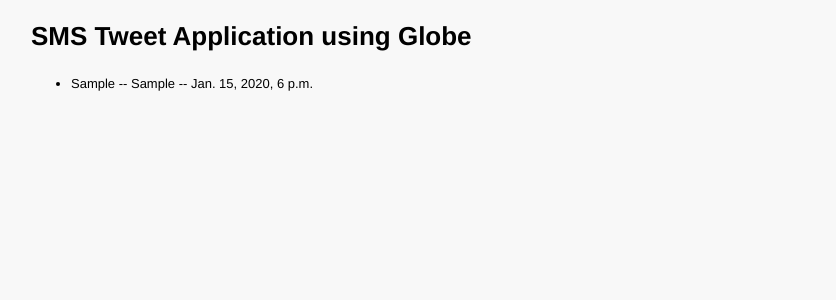
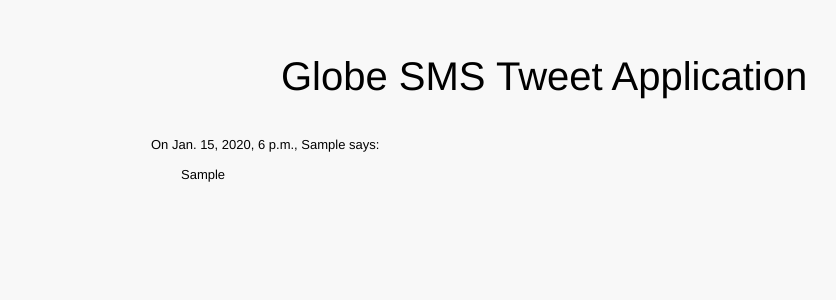
Before and after one commit to FrancisPlaza/sms-tweet, a Django app: page / in a window 1280 px wide. Shown: the top 300 px of the page, without its empty margins (129-965 px from the left). Run offline with Django 3.2, Linux system fonts and the light colour scheme; tables that the repository leaves empty hold one stand-in row (values such as "Sample post"); some libraries are stand-ins or nearby versions.

Commit message:
Updated page styling

```diff
--- a/smstweet/static/css/style.css
+++ b/smstweet/static/css/style.css
@@ -1 +1,26 @@
-body {background: #f8f8f8; font: 13px/1.5 Helvetica Neue,Arial,Helvetica,'Liberation Sans',FreeSans,sans-serif;}
+body {
+    background: #f8f8f8;
+    font: 13px/1.5 Helvetica Neue,Arial,Helvetica,'Liberation Sans',FreeSans,sans-serif;
+}
+
+ul {
+    list-style-type: none;
+}
+
+.tweets {
+    margin: 20px 0 10px 0;
+}
+
+.msg {
+    display: block;
+    margin: 10px 0 20px 30px;
+}
+
+.topbanner h1 {
+    font-size: 40px;
+    font-weight: 100;
+    line-height: .9em;
+    margin: 50px 0 8px 0;
+    text-decoration: none;
+    outline: none;
+}
--- a/smstweet/templates/index.html
+++ b/smstweet/templates/index.html
@@ -16,12 +16,17 @@
 
 <body>
     <div class="container_12">
-    <h1>SMS Tweet Application using Globe</h1>
-    <ul>
-    {% for t in texts %}
-        <li>{{ t.source }} -- {{ t.msg }} -- {{ t.timestamp }}</li>
-    {% endfor %}
-    </ul>
+        <div class="prefix_3 grid_7 suffix_2 topbanner">
+            <h1>Globe SMS Tweet Application</h1>
+        </div>
+        <div class="prefix_1 grid_11 tweets">
+            <ul>
+            {% for t in texts %}
+            <li>On {{ t.timestamp }}, {{ t.source }} says:
+                <div class="msg">{{ t.msg }}</div></li>
+            {% endfor %}
+            </ul>
+        </div>
     </div>
 </body>
 </html>
```
